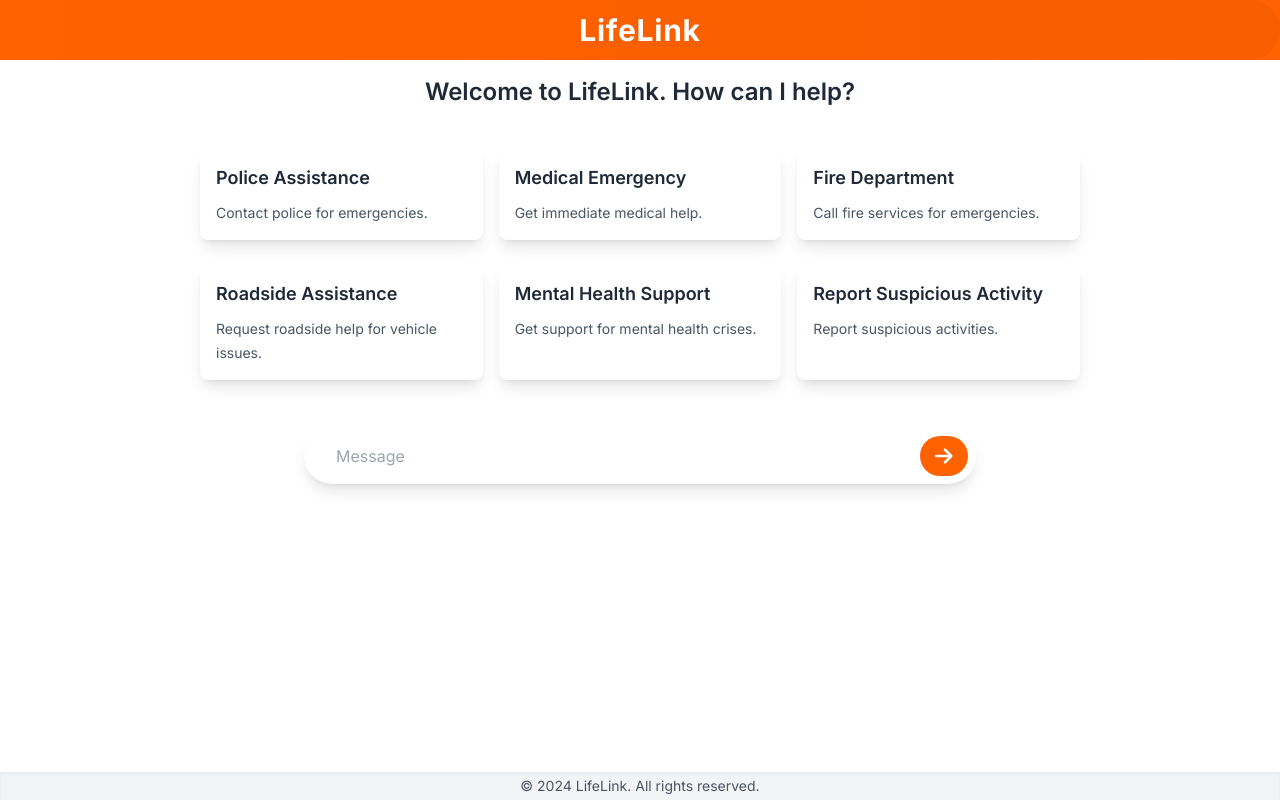
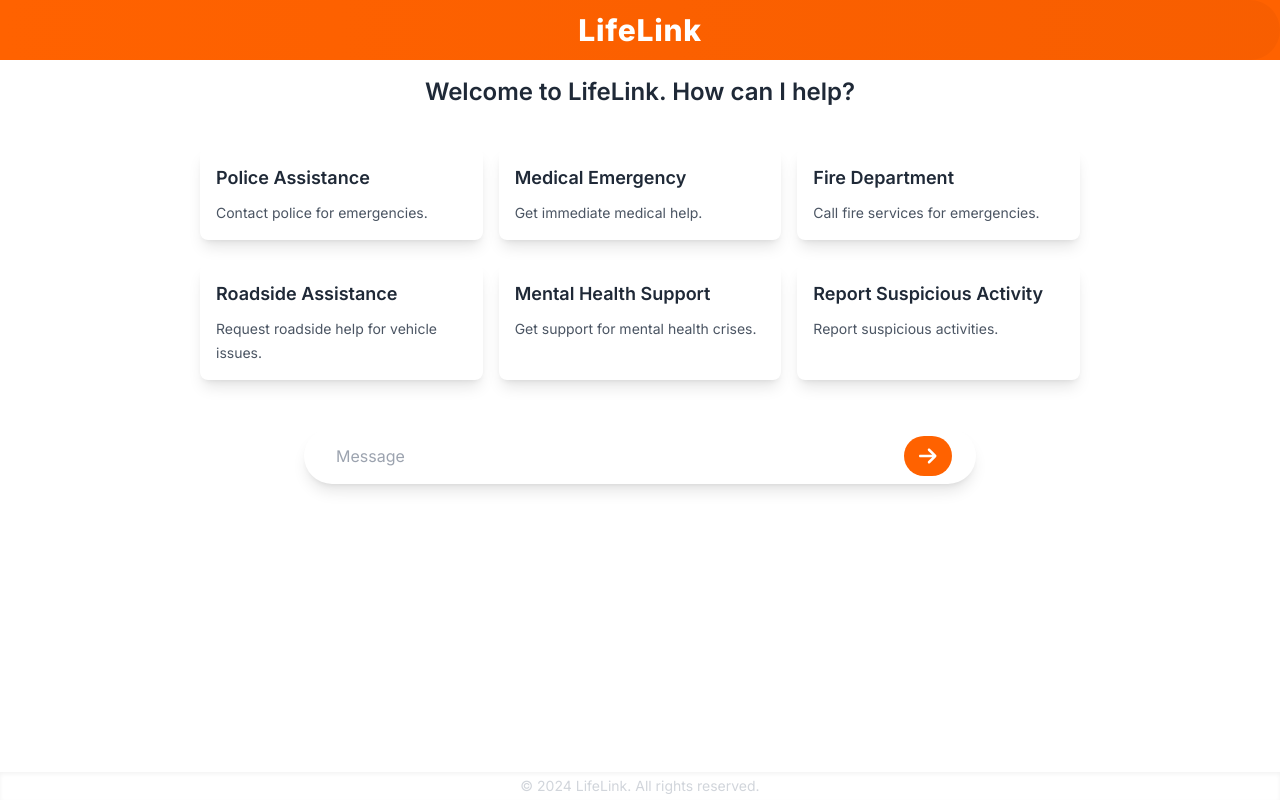
Before and after one commit to MissBellum/LifeLink, a React (Create React App) app in the folder lifelink-ui/: page / in a window 1280 px wide. Built offline with nearby package versions, Linux system fonts and the light colour scheme.

Commit message:
Adjusted footer color + Added padding to button div

```diff
--- a/lifelink-ui/public/index.html
+++ b/lifelink-ui/public/index.html
@@ -11,7 +11,7 @@
     />
     <link rel="preconnect" href="https://fonts.googleapis.com">
     <link rel="preconnect" href="https://fonts.gstatic.com" crossorigin>
-    <link href="https://fonts.googleapis.com/css2?family=Inter:wght@400;500;600;700&display=swap" rel="stylesheet">
+    <link href="https://fonts.googleapis.com/css2?family=Inter:ital,opsz,wght@0,14..32,100..900;1,14..32,100..900&display=swap" rel="stylesheet">
     <link rel="apple-touch-icon" href="%PUBLIC_URL%/logo192.png" />
     <link rel="manifest" href="%PUBLIC_URL%/manifest.json" />
     <!--
--- a/lifelink-ui/src/App.jsx
+++ b/lifelink-ui/src/App.jsx
@@ -33,8 +33,8 @@ function App({ options }) {
         </div>
       </main>
 
-      <footer className="bg-gray-100 text-center py-1 shadow-inner">
-        <p className="text-gray-600 text-sm">
+      <footer className="bg-white-00 text-center py-1 shadow-inner">
+        <p className="text-gray-300 text-sm">
           © 2024 LifeLink. All rights reserved.
         </p>
       </footer>
--- a/lifelink-ui/src/components/InputForm.jsx
+++ b/lifelink-ui/src/components/InputForm.jsx
@@ -12,9 +12,12 @@ function InputForm() {
           type="text"
           placeholder="Message"
         />
-<button className="home__submit__icon bg-[#ff6200] hover:bg-[#e65500] text-white w-12 h-10 rounded-full ml-2 transition duration-300 ease-in-out transform hover:scale-105">
-<FontAwesomeIcon size="lg" icon={faArrowRight} />
+        <div className='pr-4'>
+        <button className="home__submit__icon bg-[#ff6200] hover:bg-[#e65500] text-white w-12 h-10 rounded-full ml-2 transition duration-300 ease-in-out transform hover:scale-105">
+          <FontAwesomeIcon size="lg" icon={faArrowRight} />
         </button>
+        </div>
+
       </div>
     </div>
   );
```
